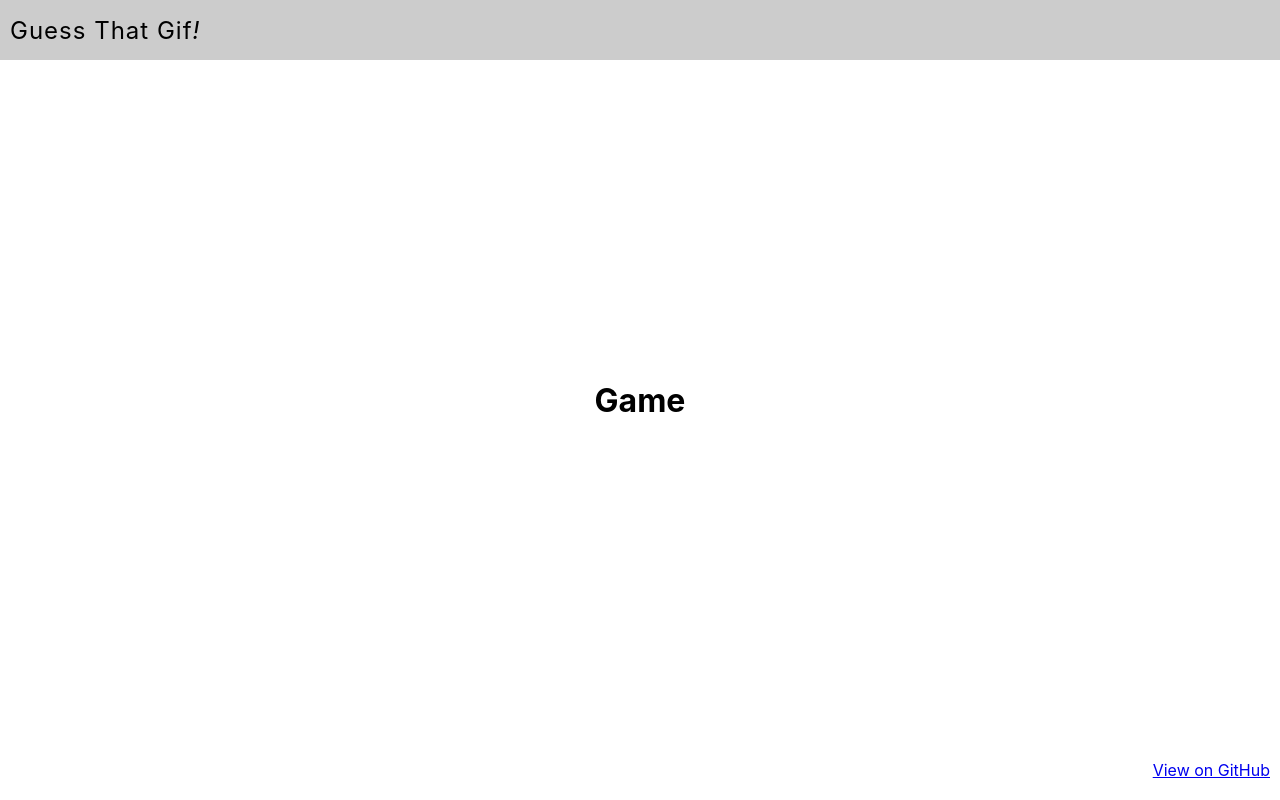
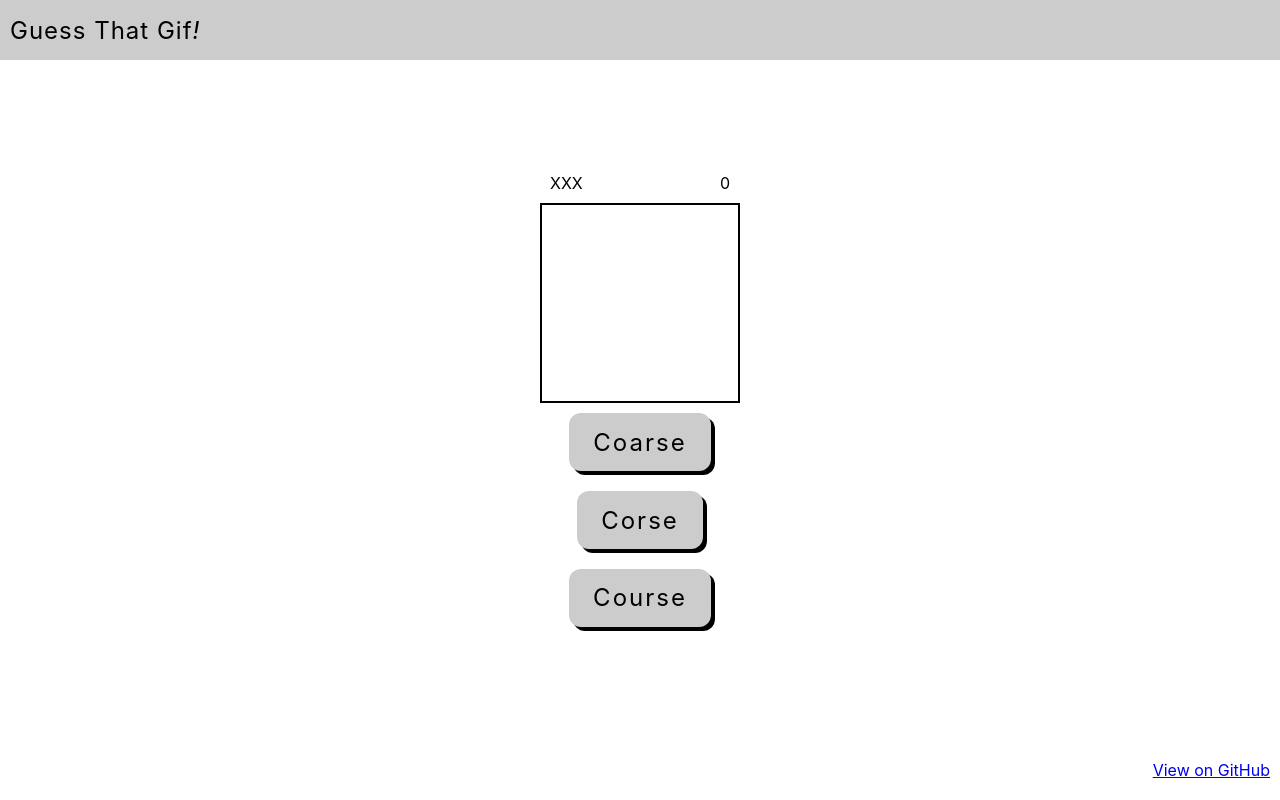
Before and after one commit to cloworm/guess-that-gif, a Next.js app: page /game in a window 1280 px wide. Built offline with nearby package versions, Linux system fonts and the light colour scheme.

Commit message:
created basic ui components for gameplay

```diff
--- a/components/Button.tsx
+++ b/components/Button.tsx
@@ -2,9 +2,15 @@ import styles from './Button.module.css'
 import Link from 'next/link'
 
 export default function Button({ label, path }) {
+  if (path) {
+    return (
+      <Link href={path}>
+        <a className={styles.btn}>{label}</a>
+      </Link>
+    )
+  }
+
   return (
-    <Link href={path}>
-      <a className={styles.btn}>{label}</a>
-    </Link>
+    <a href="#" onClick={(event) => {event.preventDefault()}} className={styles.btn}>{label}</a>
   )
 }
--- /dev/null
+++ b/components/Gif.module.css
@@ -0,0 +1,5 @@
+.placeholder {
+  width: 200px;
+  height: 200px;
+  border: 2px solid #000;
+}
--- /dev/null
+++ b/components/Gif.tsx
@@ -0,0 +1,7 @@
+import styles from './Gif.module.css'
+
+export default function Gif() {
+  return (
+    <div className={styles.placeholder}></div>
+  )
+}
--- /dev/null
+++ b/components/Lives.tsx
@@ -0,0 +1,15 @@
+import Repeat from './Repeat'
+
+export default function Lives({ number }) {
+  if (number > 3 || number < 0) {
+    number = 0;
+  }
+
+  return (
+    <div>
+      <Repeat numTimes={number}>
+        {() => <span>X</span>}
+      </Repeat>
+    </div>
+  )
+}
--- /dev/null
+++ b/components/Repeat.tsx
@@ -0,0 +1,7 @@
+export default function Repeat(props) {
+  let items = [];
+  for (let i = 0; i < props.numTimes; i++) {
+    items.push(props.children(i));
+  }
+  return <div>{items}</div>;
+}
--- /dev/null
+++ b/components/Score.tsx
@@ -0,0 +1,5 @@
+export default function Score({ value }) {
+  return (
+    <div>{value}</div>
+  )
+}
--- /dev/null
+++ b/pages/game.module.css
@@ -0,0 +1,7 @@
+.statusContainer {
+  width: 100%;
+  padding: 10px;
+  align-self: flex-start;
+  display: flex;
+  justify-content: space-between;
+}
--- a/pages/game.tsx
+++ b/pages/game.tsx
@@ -1,10 +1,23 @@
+import Score from '../components/Score'
+import Lives from '../components/Lives'
+import styles from './game.module.css'
+import Gif from '../components/Gif'
+import Button from '../components/Button'
+
 export default function Game() {
   return (
     <div className="container">
       <main>
-        <h1>Game</h1>
+        <div className={styles.statusContainer}>
+          <Lives number={3} />
+          <Score value="0" />
+        </div>
+        <Gif />
+
+        <Button label="Coarse" />
+        <Button label="Corse" />
+        <Button label="Course" />
       </main>
-
     </div>
   )
 }
--- a/styles/globals.css
+++ b/styles/globals.css
@@ -14,6 +14,7 @@ main {
   padding: 5rem 0;
   flex: 1;
   display: flex;
+  flex-wrap: wrap;
   flex-direction: column;
   justify-content: center;
   align-items: center;
```
Also changed, not shown: components/Score.module.css (added).
